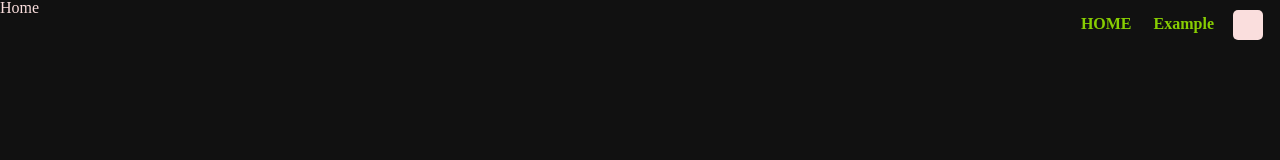
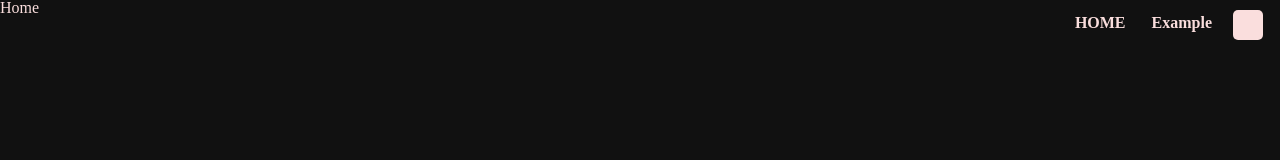
Before and after one commit to pengooseDev/goose_player_2, a Next.js app: page / in a window 1280 px wide. Shown: the top 160 px of the page. Built offline with nearby package versions, Linux system fonts and the light colour scheme.

Commit message:
chore: NavLink height 5px 증가

```diff
--- a/partials/Nav/NavLink.tsx
+++ b/partials/Nav/NavLink.tsx
@@ -15,16 +15,15 @@ const NavLink = ({ href, value }: navLinkProps) => {
 };
 
 const Btn = styled.div`
-  color: #88ce02;
+  color: ${({ theme }) => theme.color};
   font-weight: 600;
-  padding: 3px;
+  padding: 5px;
   transition: ease-in-out 0.1s;
   box-sizing: border-box;
   margin: 0 0.5em 0 0.5em;
-  height: 25px;
+  height: 30px;
   :hover {
-    border-bottom: 3px solid white;
-    font-weight: 600;
+    border-bottom: 3px solid ${({ theme }) => theme.color};
   }
 `;
 
```
